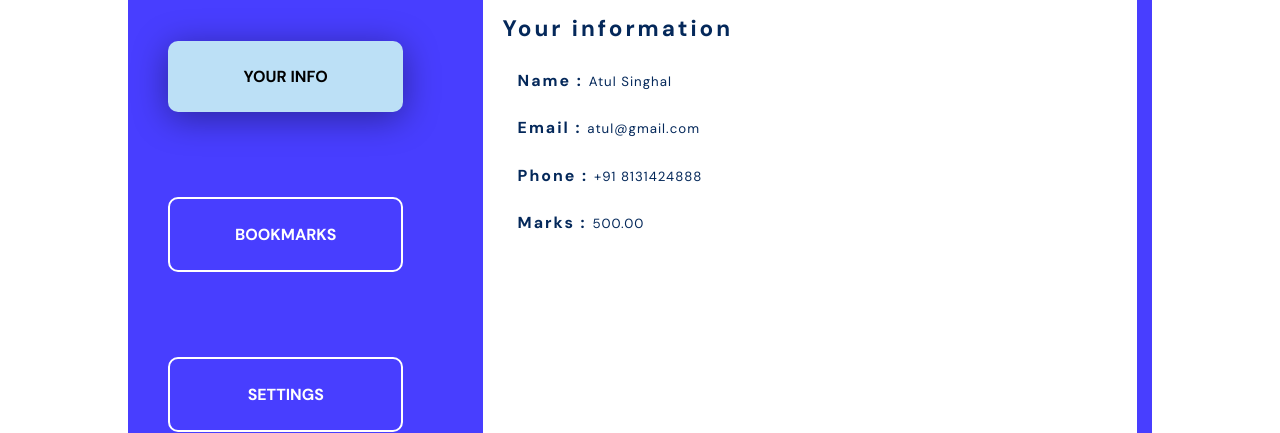
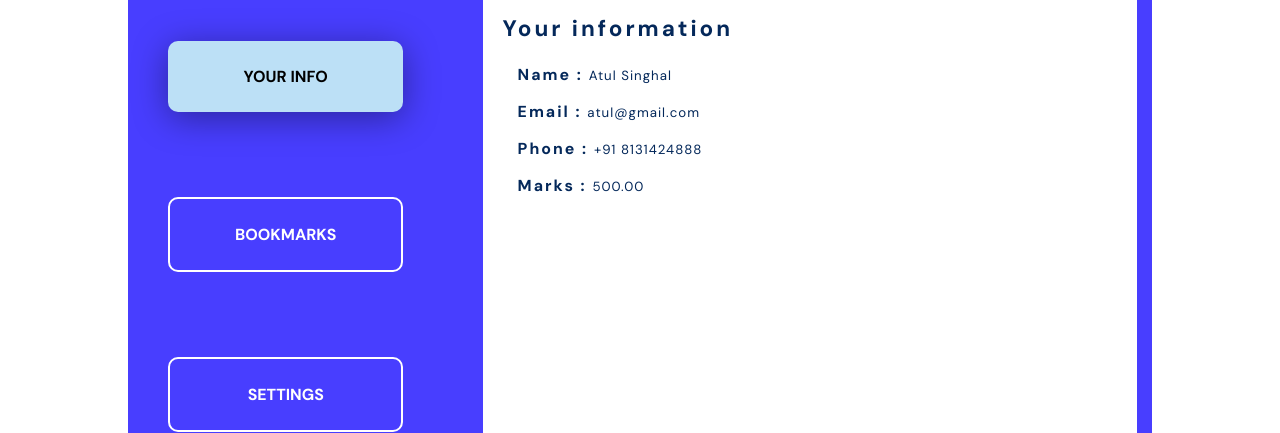
Before and after one commit to rakesh-kumar-18/micro-project-2, a plain HTML site: page index.html in a window 1280 px wide. Shown: the part 826-1259 px from the top of the page. Drawn offline with Linux system fonts and the light colour scheme; a web font is replaced by a local one.

Commit message:
fix style issue

```diff
--- a/style.css
+++ b/style.css
@@ -205,6 +205,7 @@ body {
 #info-card>#details {
     margin-left: 15px;
     letter-spacing: 2px;
+    line-height: 50%;
 }
 
 #details>h5>span {
```
